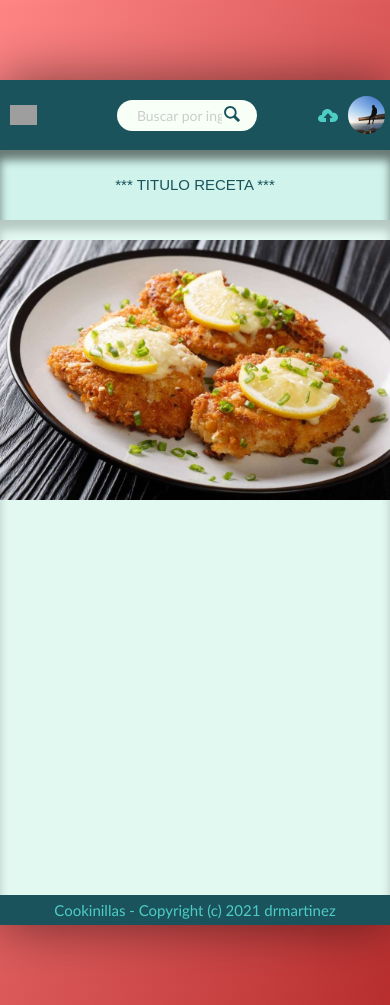
After one commit to davidroma27/Cookinillas, a PHP site: page /recipe_view.html in a window 390 px wide. The commit adds this page. Run offline with PHP 8.4, Linux system fonts and the light colour scheme; grey boxes are pictures that could not be loaded.

Commit message:
full responsive fixed, recipe view added

```diff
--- a/views/access_form.html
+++ b/views/access_form.html
@@ -8,7 +8,7 @@
     <link rel="stylesheet" href="css/style.css">
     <link rel="shortcut icon" type="image/png" href="img/favicon.png">
 
-    <title>Cookinillas &mdash; Cocina para todos</title>
+    <title>Cookinillas &mdash; Acceder</title>
 </head>
 
 <body>
@@ -20,6 +20,9 @@
         </video>
     </div>
     <div class="access-container">
+        <div class="access-logo">
+            <img src="img/logo.svg" alt="cookinillas logo" class="logo">
+        </div>
         <div class="access__form">
             <form action="" class="form-signin">
                 <span>Inicia sesión</span>
--- a/views/css/style.css
+++ b/views/css/style.css
@@ -62,6 +62,8 @@ body {
   background-size: cover;
   background-repeat: no-repeat;
   min-height: 100vh;
+  overflow: hidden;
+  overflow-y: scroll;
   display: flex;
   flex-direction: column;
   /* all blocks are placed in a row direction, but in mobile layout, each is
@@ -111,11 +113,9 @@ footer {
   height: 7rem;
   background-color: var(--color-tertiary);
   display: flex;
+  flex-wrap: nowrap;
   justify-content: space-between;
-  align-items: center;
-  /* all blocks are placed in a row direction, but in mobile layout, each is
-  full-length across main direction, so they will wrap (see in column) */
-  flex-wrap: wrap; }
+  align-items: center; }
 
 .content {
   display: flex;
@@ -183,7 +183,7 @@ footer {
   align-items: center;
   align-self: stretch; }
   .user-nav > * {
-    padding: 0 2rem;
+    padding: 0 3rem;
     cursor: pointer;
     height: 100%;
     display: flex;
@@ -262,6 +257,7 @@ footer {
   align-items: flex-start;
   flex: 0 1 100%;
   min-height: 80vh;
+  max-width: 100vw;
   background-color: var(--color-secondary);
   box-shadow: inset 0 1rem 1rem rgba(0, 0, 0, 0.2); }
 
@@ -376,4 +384,40 @@ footer {
   bottom: 0;
   min-width: 100%;
   min-height: 100%;
+  height: 100vh;
   z-index: -1; }
+
+.recipe__img img {
+  margin: 2rem auto;
+  max-height: 40rem;
+  max-width: 100%; }
+
+@media all and (max-width: 640px) {
+  .home__button {
+    align-items: center; }
+    .home__button .logo {
+      max-height: 3.5rem; }
+  .user-nav > * {
+    padding: 0 1.5rem; }
+  .user-nav__user-dropbtn {
+    display: none; }
+  .user-nav__user:hover .user-nav__user-dropcont {
+    margin-top: 19.7rem;
+    margin-right: 4.5rem; }
+  .user-nav__user-photo {
+    margin-right: 0; }
+  .title-box__title {
+    font-size: 1.5rem; } }
+
+@media all and (max-width: 420px) {
+  .home__button {
+    align-items: center; }
+    .home__button .logo {
+      max-height: 2rem; }
+  .user-nav > * {
+    padding: 0 .5rem; }
+  .user-nav__user-dropbtn {
+    display: none; }
+  .user-nav__user-dropcont {
+    margin-top: 19.7rem;
+    margin-right: 4.5rem; } }
--- /dev/null
+++ b/views/recipe_view.html
@@ -0,0 +1,71 @@
+<!DOCTYPE html>
+<html lang="es">
+<head>
+    <meta charset="UTF-8">
+    <meta name="viewport" content="width=device-width, initial scale=1.0">
+
+    <link href="https://fonts.googleapis.com/css?family=Open+Sans:300,400,600" rel="stylesheet">
+    <link rel="stylesheet" href="css/style.css">
+    <link rel="shortcut icon" type="image/png" href="img/favicon.png">
+
+    <title>Cookinillas &mdash; Cocina para todos</title>
+</head>
+
+<body>
+<div class="container">
+    <header class="header">
+        <a href="../views/index.html">
+            <button class="home__button">
+                <img src="img/logo.svg" alt="cookinillas logo" class="logo">
+            </button>
+        </a>
+
+        <form action="#" class="search">
+            <input type="text" class="search__input" placeholder="Buscar por ingredientes">
+            <button class="search__button">
+                <svg class="search__icon">
+                    <use href="img/sprite.svg#icon-magnifying-glass"></use>
+                </svg>
+            </button>
+        </form>
+
+        <nav class="user-nav">
+            <a href="../views/upload_recipe.html">
+                <div class="user-nav__icon-box">
+                    <svg class="user-nav__icon">
+                        <use href="img/sprite.svg#icon-upload-to-cloud"></use>
+                    </svg>
+                </div>
+            </a>
+            <div class="user-nav__user">
+                <div class="user-nav__user-box">
+                    <img src="img/user.jpg" alt="user photo" class="user-nav__user-photo">
+                    <button class="user-nav__user-dropbtn">Username</button>
+                </div>
+                <div class="user-nav__user-dropcont">
+                    <a href="#">Recetas favoritas</a>
+                    <a href="#">Mis recetas</a>
+                </div>
+            </div>
+        </nav>
+    </header>
+
+    <div class="content">
+        <div class="title-bar">
+            <div class="title-box">
+                <span class="title-box__title">*** TITULO RECETA ***</span>
+            </div>
+        </div>
+
+        <main class="main-content">
+            <div class="recipe__img">
+                <img src="../views/img/recipe1.jpg" alt="">
+            </div>
+        </main>
+    </div>
+    <footer>
+        <p class="footerText">Cookinillas - Copyright (c) 2021 drmartinez</p>
+    </footer>
+</div>
+</body>
+</html>
--- a/views/sass/_base.scss
+++ b/views/sass/_base.scss
@@ -75,6 +75,8 @@ body {
   background-repeat: no-repeat;
 
   min-height: 100vh;
+  overflow: hidden;
+  overflow-y: scroll;
 
   display: flex;
   flex-direction: column;
--- a/views/sass/_layout.scss
+++ b/views/sass/_layout.scss
@@ -16,12 +16,9 @@
   background-color: var(--color-tertiary);
 
   display: flex;
+  flex-wrap: nowrap;
   justify-content: space-between;
   align-items: center;
-
-  /* all blocks are placed in a row direction, but in mobile layout, each is
-  full-length across main direction, so they will wrap (see in column) */
-  flex-wrap: wrap;
 }
 
 .content{
```
Also changed, not shown: other parts of views/css/style.css (+15 -8 lines), views/sass/_components.scss (+91 -8 lines).
